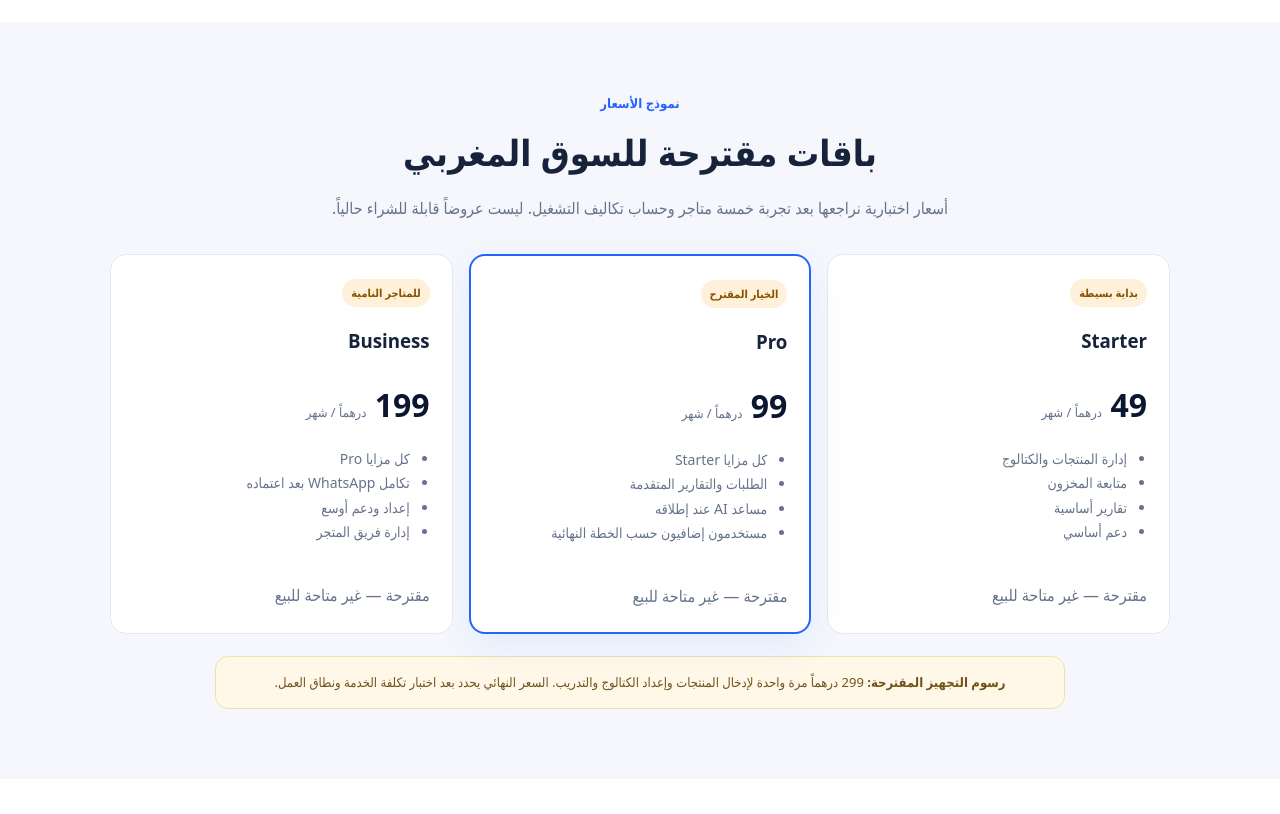
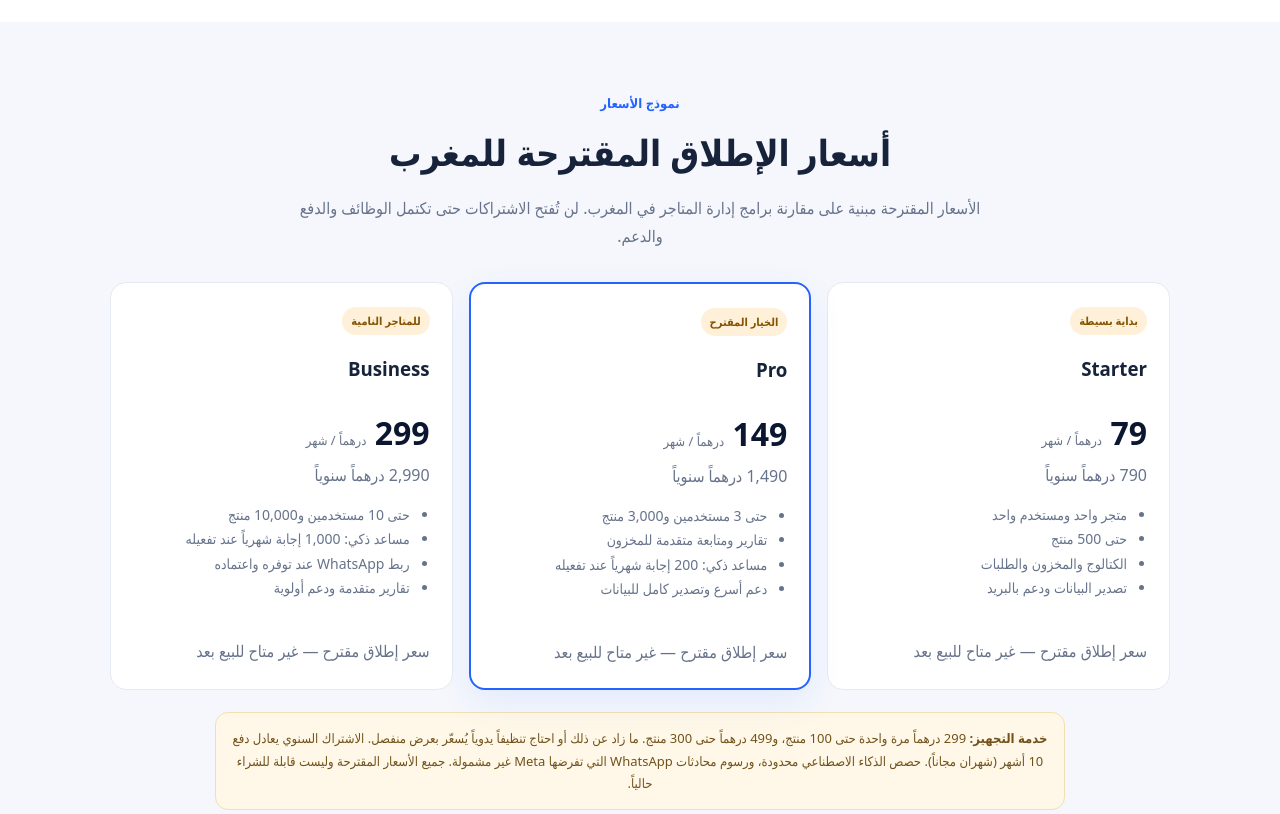
Before and after one commit to sinonsilmasilm/mavora-platform, a plain HTML site: page index.html in a window 1280 px wide. Shown: the part 2040-2854 px from the top of the page. Drawn offline with Linux system fonts and the light colour scheme.

Commit message:
Revise proposed Morocco pricing and clarify limits

```diff
--- a/index.html
+++ b/index.html
@@ -14,17 +14,17 @@
 <article class="card"><div class="ico">♧</div><h3>تجهيز المتجر</h3><p>خدمة إعداد أولية لإدخال المنتجات والأسعار والصور وتنظيم الكتالوج ومساعدة صاحب المتجر على البدء.</p></article>
 </div></div></section>
 <section class="section white" id="how"><div class="wrap split"><div><div class="kicker">طريقة العمل</div><h2>ابدأ منظمًا، ثم طوّر متجرك</h2><p class="muted">نريد أن تكون البداية بسيطة لصاحب متجر لا يملك فريقاً تقنياً.</p><div class="steps"><div class="step"><span class="num">1</span><div><b>تجهيز بيانات المتجر</b><div class="muted">نجمع قائمة المنتجات والأسعار والكميات والصور وننظمها.</div></div></div><div class="step"><span class="num">2</span><div><b>إعداد مساحة المتجر</b><div class="muted">إنشاء حساب مستقل وربط البيانات والمستخدمين في النسخة السحابية القادمة.</div></div></div><div class="step"><span class="num">3</span><div><b>تدريب وتجربة</b><div class="muted">نختبر إضافة المنتجات والطلبات وسير العمل مع صاحب المتجر.</div></div></div><div class="step"><span class="num">4</span><div><b>اشتراك ودعم</b><div class="muted">بعد إطلاق الخدمة المدفوعة، يختار التاجر الباقة المناسبة ويتلقى الدعم.</div></div></div></div></div><div class="card"><h3>مهم قبل الاشتراك</h3><p>النسخة المتاحة الآن نموذج تجريبي محلي. لا تنشئ حسابات متاجر أو تدفع اشتراكاً من خلالها؛ لم يتم تفعيل التسجيل السحابي أو التحصيل أو WhatsApp بعد.</p><p style="margin-top:12px"><a class="btn" href="./app.html">جرّب لوحة التحكم الحالية</a></p></div></div></section>
-<section class="section" id="plans"><div class="wrap center"><div class="kicker">نموذج الأسعار</div><h2>باقات مقترحة للسوق المغربي</h2><p class="lead">أسعار اختبارية نراجعها بعد تجربة خمسة متاجر وحساب تكاليف التشغيل. ليست عروضاً قابلة للشراء حالياً.</p><div class="plans">
-<article class="plan"><span class="pill">بداية بسيطة</span><h3>Starter</h3><div class="price">49 <small>درهماً / شهر</small></div><ul><li>إدارة المنتجات والكتالوج</li><li>متابعة المخزون</li><li>تقارير أساسية</li><li>دعم أساسي</li></ul><span class="muted">مقترحة — غير متاحة للبيع</span></article>
-<article class="plan featured"><span class="pill">الخيار المقترح</span><h3>Pro</h3><div class="price">99 <small>درهماً / شهر</small></div><ul><li>كل مزايا Starter</li><li>الطلبات والتقارير المتقدمة</li><li>مساعد AI عند إطلاقه</li><li>مستخدمون إضافيون حسب الخطة النهائية</li></ul><span class="muted">مقترحة — غير متاحة للبيع</span></article>
-<article class="plan"><span class="pill">للمتاجر النامية</span><h3>Business</h3><div class="price">199 <small>درهماً / شهر</small></div><ul><li>كل مزايا Pro</li><li>تكامل WhatsApp بعد اعتماده</li><li>إعداد ودعم أوسع</li><li>إدارة فريق المتجر</li></ul><span class="muted">مقترحة — غير متاحة للبيع</span></article>
-</div><div class="warning"><b>رسوم التجهيز المقترحة:</b> 299 درهماً مرة واحدة لإدخال المنتجات وإعداد الكتالوج والتدريب. السعر النهائي يحدد بعد اختبار تكلفة الخدمة ونطاق العمل.</div></div></section>
+<section class="section" id="plans"><div class="wrap center"><div class="kicker">نموذج الأسعار</div><h2>أسعار الإطلاق المقترحة للمغرب</h2><p class="lead">الأسعار المقترحة مبنية على مقارنة برامج إدارة المتاجر في المغرب. لن تُفتح الاشتراكات حتى تكتمل الوظائف والدفع والدعم.</p><div class="plans">
+<article class="plan"><span class="pill">بداية بسيطة</span><h3>Starter</h3><div class="price">79 <small>درهماً / شهر</small></div><div class="muted">790 درهماً سنوياً</div><ul><li>متجر واحد ومستخدم واحد</li><li>حتى 500 منتج</li><li>الكتالوج والمخزون والطلبات</li><li>تصدير البيانات ودعم بالبريد</li></ul><span class="muted">سعر إطلاق مقترح — غير متاح للبيع بعد</span></article>
+<article class="plan featured"><span class="pill">الخيار المقترح</span><h3>Pro</h3><div class="price">149 <small>درهماً / شهر</small></div><div class="muted">1,490 درهماً سنوياً</div><ul><li>حتى 3 مستخدمين و3,000 منتج</li><li>تقارير ومتابعة متقدمة للمخزون</li><li>مساعد ذكي: 200 إجابة شهرياً عند تفعيله</li><li>دعم أسرع وتصدير كامل للبيانات</li></ul><span class="muted">سعر إطلاق مقترح — غير متاح للبيع بعد</span></article>
+<article class="plan"><span class="pill">للمتاجر النامية</span><h3>Business</h3><div class="price">299 <small>درهماً / شهر</small></div><div class="muted">2,990 درهماً سنوياً</div><ul><li>حتى 10 مستخدمين و10,000 منتج</li><li>مساعد ذكي: 1,000 إجابة شهرياً عند تفعيله</li><li>ربط WhatsApp عند توفره واعتماده</li><li>تقارير متقدمة ودعم أولوية</li></ul><span class="muted">سعر إطلاق مقترح — غير متاح للبيع بعد</span></article>
+</div><div class="warning"><b>خدمة التجهيز:</b> 299 درهماً مرة واحدة حتى 100 منتج، و499 درهماً حتى 300 منتج. ما زاد عن ذلك أو احتاج تنظيفاً يدوياً يُسعّر بعرض منفصل. الاشتراك السنوي يعادل دفع 10 أشهر (شهران مجاناً). حصص الذكاء الاصطناعي محدودة، ورسوم محادثات WhatsApp التي تفرضها Meta غير مشمولة. جميع الأسعار المقترحة وليست قابلة للشراء حالياً.</div></div></section>
 <section class="section white" id="faq"><div class="wrap center"><div class="kicker">أسئلة شائعة</div><h2>قبل أن تبدأ</h2><div class="faq">
 <details><summary>هل MAVORA جاهزة الآن للاستخدام التجاري؟</summary><p>لا. المتاح حالياً نموذج واجهة تجريبي يحفظ البيانات محلياً في المتصفح. لا تستخدمه لتخزين بيانات عملاء حقيقية أو تشغيل متجر فعلي.</p></details>
 <details><summary>هل أستطيع الدخول من أكثر من هاتف؟</summary><p>ليس في النسخة الحالية. المزامنة السحابية وتسجيل الدخول لكل متجر من متطلبات الإصدار التجاري القادم.</p></details>
 <details><summary>هل المساعد الذكي يرد على الزبائن الآن؟</summary><p>لا. الموجود في النسخة التجريبية بحث بسيط داخل كتالوج محلي، وليس نموذج ذكاء اصطناعي متصلاً.</p></details>
 <details><summary>هل يمكن ربط WhatsApp Business؟</summary><p>هذا ضمن خارطة الطريق. يتطلب حساب WhatsApp Business Platform ورقم نشاط تجاري وإعدادات وموافقات Meta، ولا يعمل بمجرد فتح الموقع.</p></details>
-<details><summary>كيف سأدفع الاشتراك؟</summary><p>لم يتم تفعيل الدفع بعد. لن نطلب منك إدخال بطاقة أو دفع أي مبلغ قبل إعلان الإطلاق الرسمي.</p></details>
+<details><summary>كيف سأدفع الاشتراك؟</summary><p>لم يتم تفعيل الدفع بعد. الخطة هي بوابة محلية للمغرب بعد قبول التاجر، وPaddle للأسواق الدولية بعد التحقق من أهلية حساب البائع. لن نطلب منك إدخال بطاقة أو دفع أي مبلغ قبل إعلان الإطلاق الرسمي.</p></details>
 </div></div></section>
 <section class="section"><div class="wrap"><div class="cta"><h2>هل تدير متجراً للإلكترونيات؟</h2><p>جرّب النموذج الحالي، وساعدنا على اختبار سير العمل قبل الإطلاق التجاري.</p><a class="btn alt" href="./app.html">فتح النسخة التجريبية</a></div></div></section>
 <footer class="foot"><div class="wrap footrow"><div><b>MAVORA · SMART COMMERCE</b><p>مشروع قيد التطوير — المغرب أولاً.</p></div><div><a href="./privacy.html">الخصوصية</a>　<a href="./terms.html">شروط الاستخدام التجريبي</a>　<a href="./app.html">لوحة التجربة</a></div><div>© <span id="year"></span> MAVORA</div></div></footer><script>document.getElementById('year').textContent=new Date().getFullYear()</script></body></html>
```
